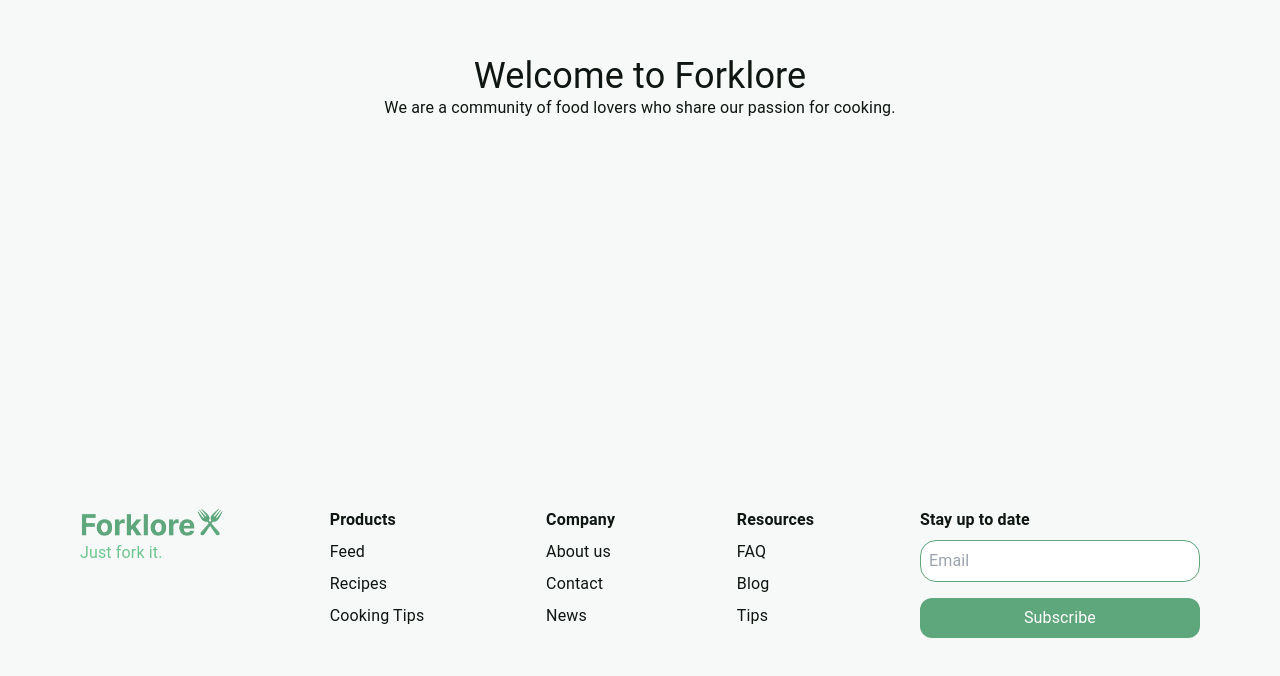
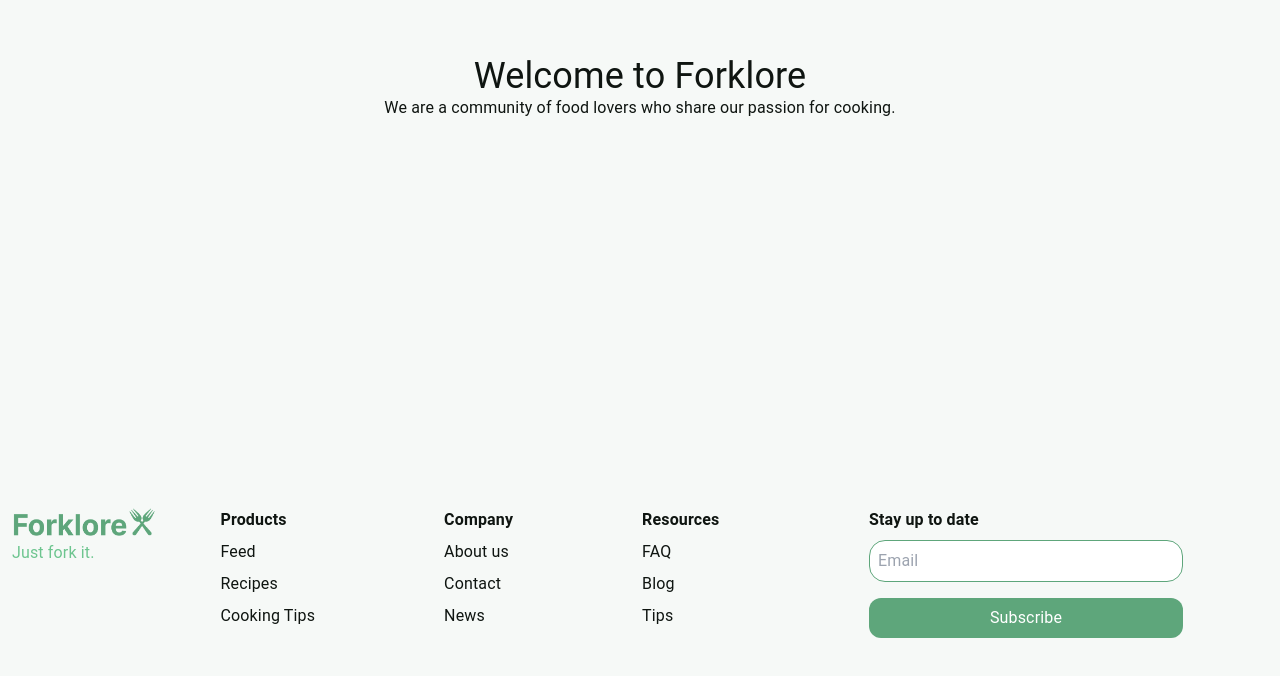
Before and after one commit to Szazlo/forklore-web, a React (Vite) app: page / in a window 1280 px wide. Shown: the part 374-1050 px from the top of the page. Built offline with nearby package versions, Linux system fonts and the light colour scheme; no server answers.

Commit message:
Made footer responsive

```diff
--- a/src/components/footer.tsx
+++ b/src/components/footer.tsx
@@ -1,53 +1,106 @@
 import { Link } from "react-router-dom";
-import '../main.css'
+import "../main.css";
 import { doc, setDoc } from "firebase/firestore";
 import { db } from "@/firebase";
 
-function AddToMailinglist(event: any) {
+function addToMailingList(event: any) {
 	event.preventDefault();
 	const email = event.target[0].value;
 	const docRef = doc(db, "mailinglist", email);
 	setDoc(docRef, {
-        email: email
-    }).then(() => {console.log("Added to mailing list")}).catch(e => {console.log(e)});
+		email: email,
+	})
+		.then(() => {
+			console.log("Added to mailing list");
+		})
+		.catch((e) => {
+			console.log(e);
+		});
 	event.target[0].value = "";
 	// TODO: Add success notification
 }
 
 const Footer = () => {
 	return (
-        <nav className="flex justify-between mx-20 pb-10 pt-5">
-            <div className="flex flex-col w-36">
-                <img src="/logo.png" alt="Forklore logo" className="w-full h-auto flex-none"/>
+		<footer className="flex flex-wrap justify-between gap-y-5 mx-3 pb-10 pt-5 tex-xs md:text-md">
+			{/* Logo */}
+			<div className="flex-initial basis-36">
+				<img src="/logo.png" alt="Forklore logo" />
 				<p className="mt-1 text-accent">Just fork it.</p>
 			</div>
-            <ul className="flex flex-col mx-4">
+			{/* Ul wrapper */}
+			<div className="flex justify-around basis-full md:basis-1/2">
+				{/* Products section */}
+				<ul className="mx-4">
 					<li className="pb-2 font-bold">Products</li>
-                <li className="pb-2"><Link className={"hover:text-accent"} to="/">Feed</Link></li>
-                <li className="pb-2"><Link className={"hover:text-accent"} to="/recipes">Recipes</Link></li>
-                <li><Link className={"hover:text-accent"} to="/tips">Cooking Tips</Link></li>
+					<li className="pb-2">
+						<Link className={"hover:text-accent"} to="/">
+							Feed
+						</Link>
+					</li>
+					<li className="pb-2">
+						<Link className={"hover:text-accent"} to="/recipes">
+							Recipes
+						</Link>
+					</li>
+					<li>
+						<Link className={"hover:text-accent"} to="/tips">
+							Cooking Tips
+						</Link>
+					</li>
 				</ul>
-            <ul className="flex flex-col mx-4">
+				<ul className="mx-4">
 					<li className="pb-2 font-bold">Company</li>
-                <li className="pb-2"><Link className={"hover:text-accent"} to="/about">About us</Link></li>
-                <li className="pb-2"><Link className={"hover:text-accent"} to="/contact">Contact</Link></li>
-                <li><Link className={"hover:text-accent"} to="/news">News</Link></li>
+					<li className="pb-2">
+						<Link className={"hover:text-accent"} to="/about">
+							About us
+						</Link>
+					</li>
+					<li className="pb-2">
+						<Link className={"hover:text-accent"} to="/contact">
+							Contact
+						</Link>
+					</li>
+					<li>
+						<Link className={"hover:text-accent"} to="/news">
+							News
+						</Link>
+					</li>
 				</ul>
+				{/* Resources section */}
 				<ul className="flex flex-col mx-4">
 					<li className="pb-2 font-bold">Resources</li>
-                <li className="pb-2"><Link className={"hover:text-accent"} to="/faq">FAQ</Link></li>
-                <li className="pb-2"><Link className={"hover:text-accent"} to="/blog">Blog</Link></li>
-                <li><Link className={"hover:text-accent"} to="/tips">Tips</Link></li>
+					<li className="pb-2">
+						<Link className={"hover:text-accent"} to="/faq">
+							FAQ
+						</Link>
+					</li>
+					<li className="pb-2">
+						<Link className={"hover:text-accent"} to="/blog">
+							Blog
+						</Link>
+					</li>
+					<li>
+						<Link className={"hover:text-accent"} to="/tips">
+							Tips
+						</Link>
+					</li>
 				</ul>
-            <form className="flex flex-col w-1/4" onSubmit={ AddToMailinglist }>
+			</div>
+			{/* Mailing list Section */}
+			<form className="flex flex-col basis-2/3 md:basis-1/4 sm:mx-auto" onSubmit={addToMailingList}>
 				<p className="mb-2 font-bold">Stay up to date</p>
-                <input className="mb-4 w-full p-2 border border-primary rounded-2xl" type="email"
-                       placeholder="Email" required/>
-                <button className="w-full p-2 bg-primary text-white rounded-xl hover:bg-accent"
-                        type="submit">Subscribe
+				<input
+					className="mb-4 w-full p-2 border border-primary rounded-2xl"
+					type="email"
+					placeholder="Email"
+					required
+				/>
+				<button className="w-full p-2 bg-primary text-white rounded-xl hover:bg-accent">
+					Subscribe
 				</button>
 			</form>
-        </nav>
+		</footer>
 	);
 };
 
```
Lines whose indentation alone changed are shown as unchanged.
